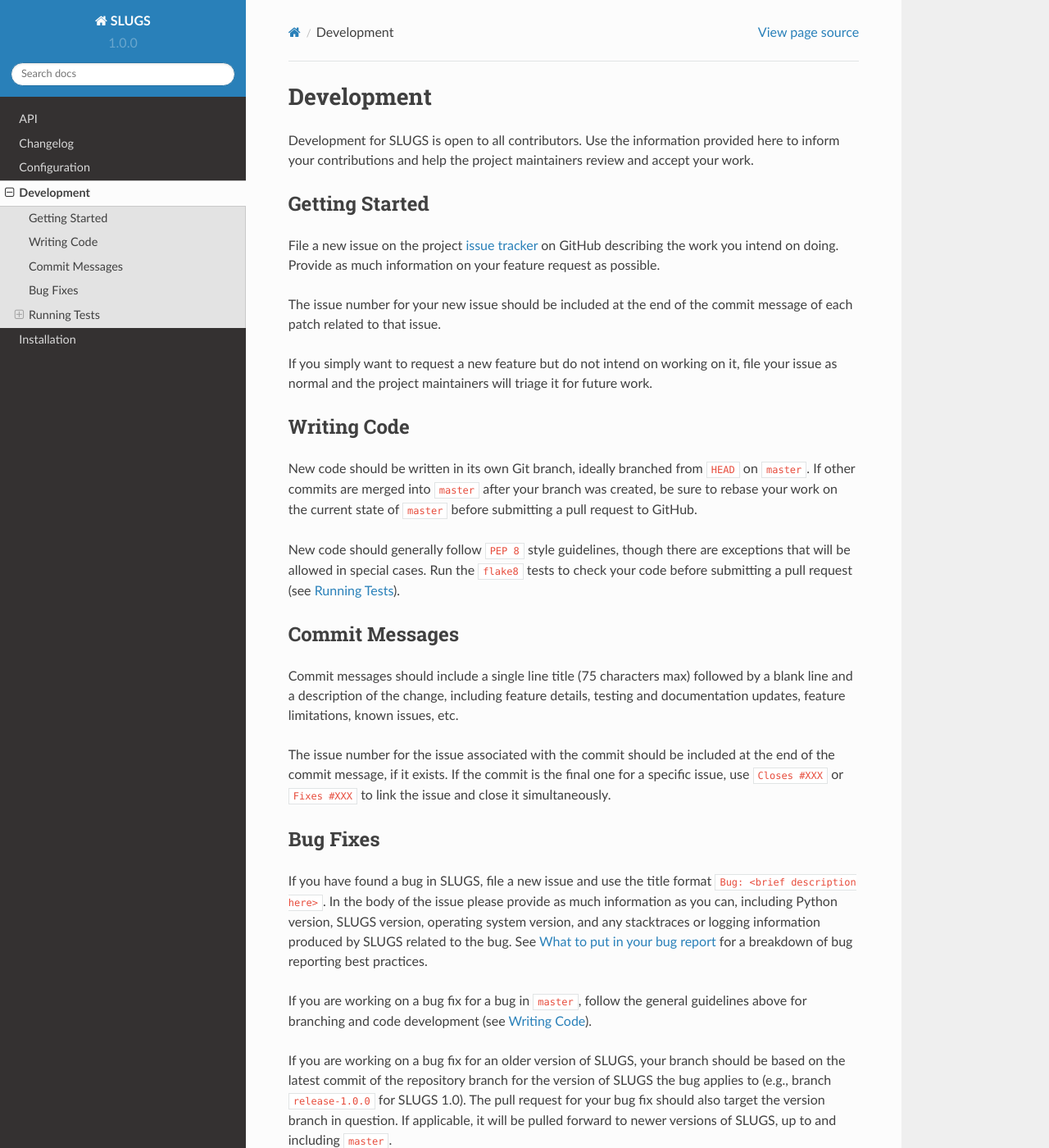
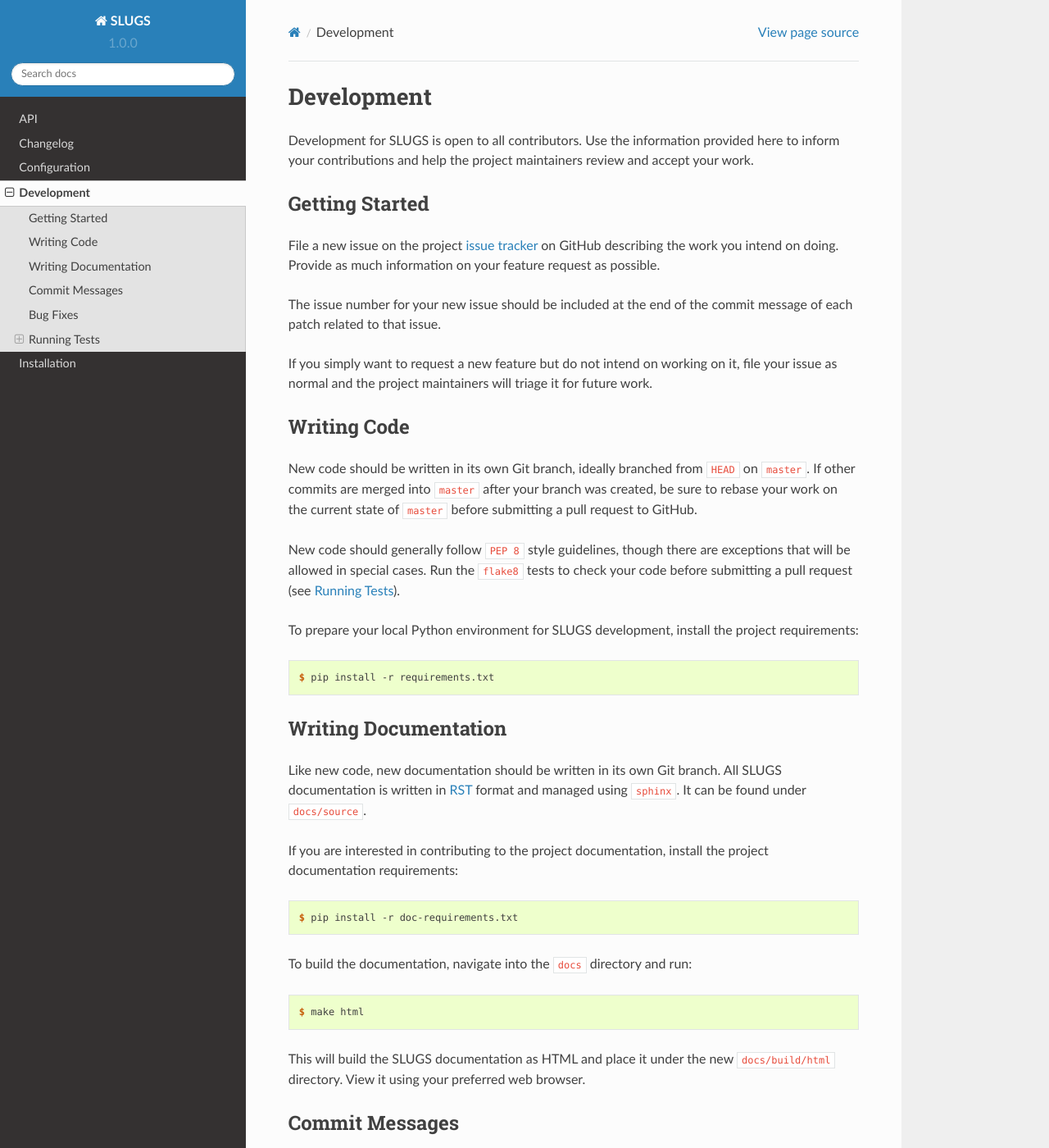
Before and after one commit to OpenKMIP/SLUGS, a Sphinx documentation site: the page built from docs/source/development.rst, in a window 1280 px wide and 1400 px high. Shown: the whole window at 82% size. Built offline with Sphinx 7.4.7 and the Read the Docs theme 2.0.0, drawn with Linux system fonts in a browser that asks for light colours.

Commit message:
Update the development docs with details on writing docs

```diff
--- a/docs/source/development.rst
+++ b/docs/source/development.rst
@@ -29,6 +29,35 @@
 New code should generally follow ``PEP 8`` style guidelines, though there are
 exceptions that will be allowed in special cases. Run the ``flake8`` tests to
 check your code before submitting a pull request (see :ref:`running-tests`).
+
+To prepare your local Python environment for SLUGS development, install the
+project requirements:
+
+.. code:: console
+
+    $ pip install -r requirements.txt
+
+Writing Documentation
+---------------------
+Like new code, new documentation should be written in its own Git branch.
+All SLUGS documentation is written in `RST`_ format and managed using
+``sphinx``. It can be found under ``docs/source``.
+
+If you are interested in contributing to the project documentation, install
+the project documentation requirements:
+
+.. code:: console
+
+    $ pip install -r doc-requirements.txt
+
+To build the documentation, navigate into the ``docs`` directory and run:
+
+.. code:: console
+
+    $ make html
+
+This will build the SLUGS documentation as HTML and place it under the new
+``docs/build/html`` directory. View it using your preferred web browser.
 
 Commit Messages
 ---------------
@@ -144,6 +173,7 @@
 * `tox`_
 
 .. _`issue tracker`: https://github.com/OpenKMIP/SLUGS/issues
+.. _`RST`: http://docutils.sourceforge.net/rst.html
 .. _`What to put in your bug report`: http://www.contribution-guide.org/#what-to-put-in-your-bug-report
 .. _`tox`: https://pypi.python.org/pypi/tox
 .. _`flake8`: https://pypi.python.org/pypi/flake8
```
